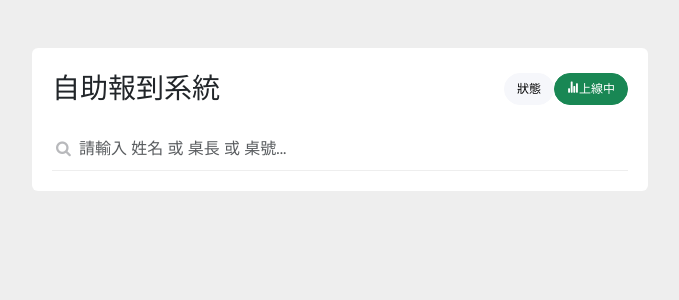
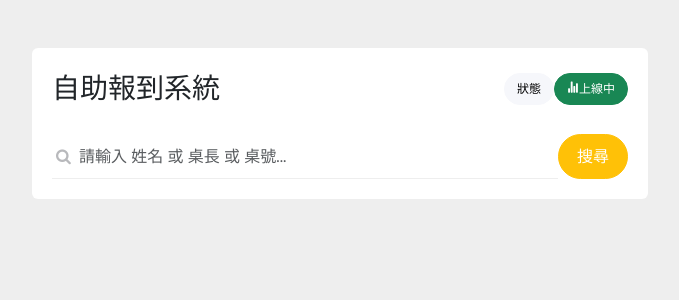
Before and after one commit to Timothychen00/anniversary2024, a Flask app: page / in a window 1280 px wide. Shown: the top 300 px of the page, without its empty margins (300-979 px from the left). Run offline with Flask 3, Linux system fonts and the light colour scheme.

Commit message:
add_search_button
1. display search button

```diff
--- a/templates/index.html
+++ b/templates/index.html
@@ -36,10 +36,10 @@
 
                     </div>
 
-                    <div class="mt-3 inputs">
+                    <div class="mt-4 inputs d-inline-flex">
                         <i class="fa fa-search"></i>
-                        <input type="text" class="form-control " id="search_input" placeholder="請輸入 姓名 或 桌長 或 桌號...">
-
+                        <input type="text" class="form-control" id="search_input" placeholder="請輸入 姓名 或 桌長 或 桌號...">
+                        <button class="btn btn-warning text-white" style="min-width: 70px;">搜尋</button>
                     </div>
 
                     <div id="result"></div>
@@ -88,6 +88,7 @@
         crossorigin="anonymous"></script>
     <script type="module" src="https://unpkg.com/ionicons@7.1.0/dist/ionicons/ionicons.esm.js"></script>
     <script nomodule src="https://unpkg.com/ionicons@7.1.0/dist/ionicons/ionicons.js"></script>
+    <script src="https://code.jquery.com/jquery-3.6.0.min.js"></script>
     <script src="/static/js/search.js"></script>
     <script src="/static/js/point.js"></script>
 </body>
```
